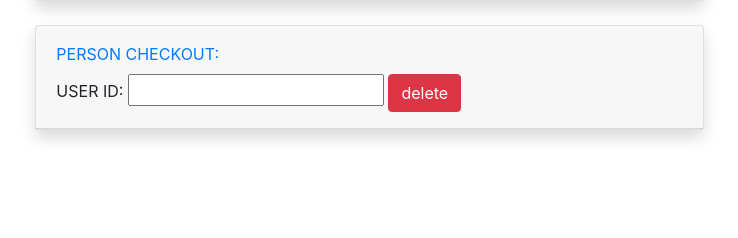
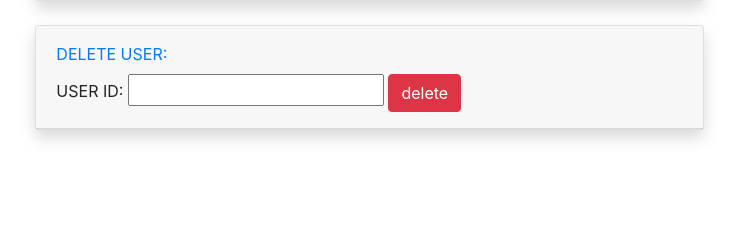
Before and after one commit to ameyanori/SQLDashboard, a Flask app: template templates/admin.html in a window 1280 px wide. Shown: the part 464-702 px from the top of the page, without its empty margins (202-940 px from the left). Run offline with Flask 2, Linux system fonts and the light colour scheme; the template is opened without the code that fills it, so the values that code supplies are empty; parts of the project's set-up code (start-up, migrations or seed data) failed here and were passed over; some libraries are stand-ins or nearby versions.

Commit message:
update 2021/10/03 08:29:01

```diff
--- a/templates/admin.html
+++ b/templates/admin.html
@@ -79,7 +79,7 @@
                                 <!-- Card Header - Dropdown -->
                                 <div class="card-header py-3 d-flex flex-row align-items-center justify-content-between">
                                     <form method="post">
-                                        <label class="text-primary" class="font-weight-bold"> PERSON CHECKOUT: <br> </label>
+                                        <label class="text-primary" class="font-weight-bold"> DELETE USER: <br> </label>
                                         <br>
                                         <label for="outid"> USER ID: </label>
                                         <input type="number" name="outid" id="outid">
```
